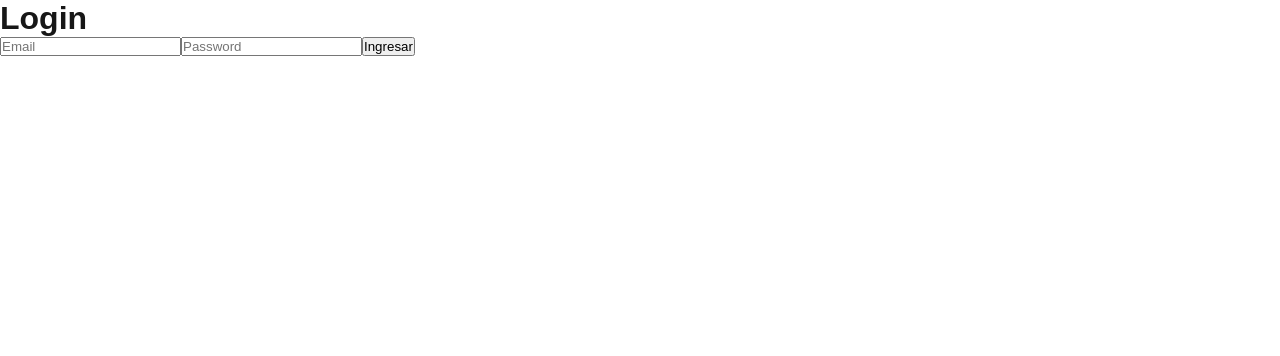
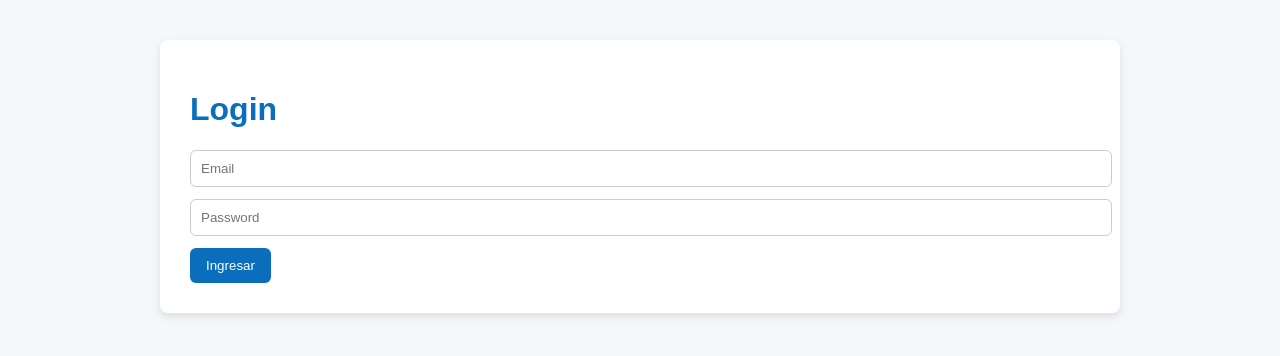
Before and after one commit to BillMM15/mi-doctor-en-linea, a Next.js app in the folder frontend/: page /login in a window 1280 px wide. Shown: the top 356 px of the page. Built offline with nearby package versions, Linux system fonts and the light colour scheme.

Commit message:
Agregar boton para regresar al inicio

```diff
--- a/frontend/src/app/dashboard/page.tsx
+++ b/frontend/src/app/dashboard/page.tsx
@@ -15,7 +15,7 @@ export default function DashboardPage() {
   }, []);
 
   return (
-    <div>
+    <div className="container">
       <h1>Bienvenido al Sistema Mi Doctor en Línea</h1>
 
       <button onClick={() => router.push("/dashboard/patients")}>
--- a/frontend/src/app/globals.css
+++ b/frontend/src/app/globals.css
@@ -1,42 +1,61 @@
-:root {
-  --background: #ffffff;
-  --foreground: #171717;
+body{
+  margin: 0;
+  font-family: Arial, Helvetica, sans-serif;
+  background-color: #f4f8fb;
+  color: #333
 }
 
-@media (prefers-color-scheme: dark) {
-  :root {
-    --background: #0a0a0a;
-    --foreground: #ededed;
-  }
+.container {
+  max-width: 900px;
+  margin: 40px auto;
+  background: #ffffff;
+  padding: 30px;
+  border-radius: 8px;
+  box-shadow: 0 4px 10px rgba(0, 0, 0, 0.1);
 }
 
-html,
-body {
-  max-width: 100vw;
-  overflow-x: hidden;
+h1, h2 {
+  color: #0a6ebd;
 }
 
-body {
-  color: var(--foreground);
-  background: var(--background);
-  font-family: Arial, Helvetica, sans-serif;
-  -webkit-font-smoothing: antialiased;
-  -moz-osx-font-smoothing: grayscale;
+button {
+  background-color: #0a6ebd;
+  color: white;
+  border: none;
+  padding: 10px 16px;
+  border-radius: 6px;
+  cursor: pointer;
+  margin-right: 8px;
 }
 
-* {
-  box-sizing: border-box;
-  padding: 0;
-  margin: 0;
+button:hover {
+  background-color: #095a9d;
 }
 
-a {
-  color: inherit;
-  text-decoration: none;
+input {
+  width: 100%;
+  padding: 10px;
+  margin-bottom: 12px;
+  border-radius: 6px;
+  border: 1px solid #ccc;
 }
 
-@media (prefers-color-scheme: dark) {
-  html {
-    color-scheme: dark;
-  }
+table {
+  width: 100%;
+  border-collapse: collapse;
+  margin-top: 20px;
 }
+
+table th {
+  background-color: #0a6ebd;
+  text-align: left;
+}
+
+table th, table td {
+  padding: 10px;
+  border-bottom: 1px solid #ddd;
+}
+
+.actions button {
+  margin-right: 6px;
+}
--- a/frontend/src/app/login/page.tsx
+++ b/frontend/src/app/login/page.tsx
@@ -36,7 +36,7 @@ export default function LoginPage() {
   };
 
   return (
-    <div>
+    <div className="container">
       <h1>Login</h1>
 
       <form onSubmit={handleSubmit}>
```
Also changed, not shown: frontend/src/app/dashboard/patients/page.tsx (+17 -7 lines), 1 other file (tests, documents, lock files or other folders).
